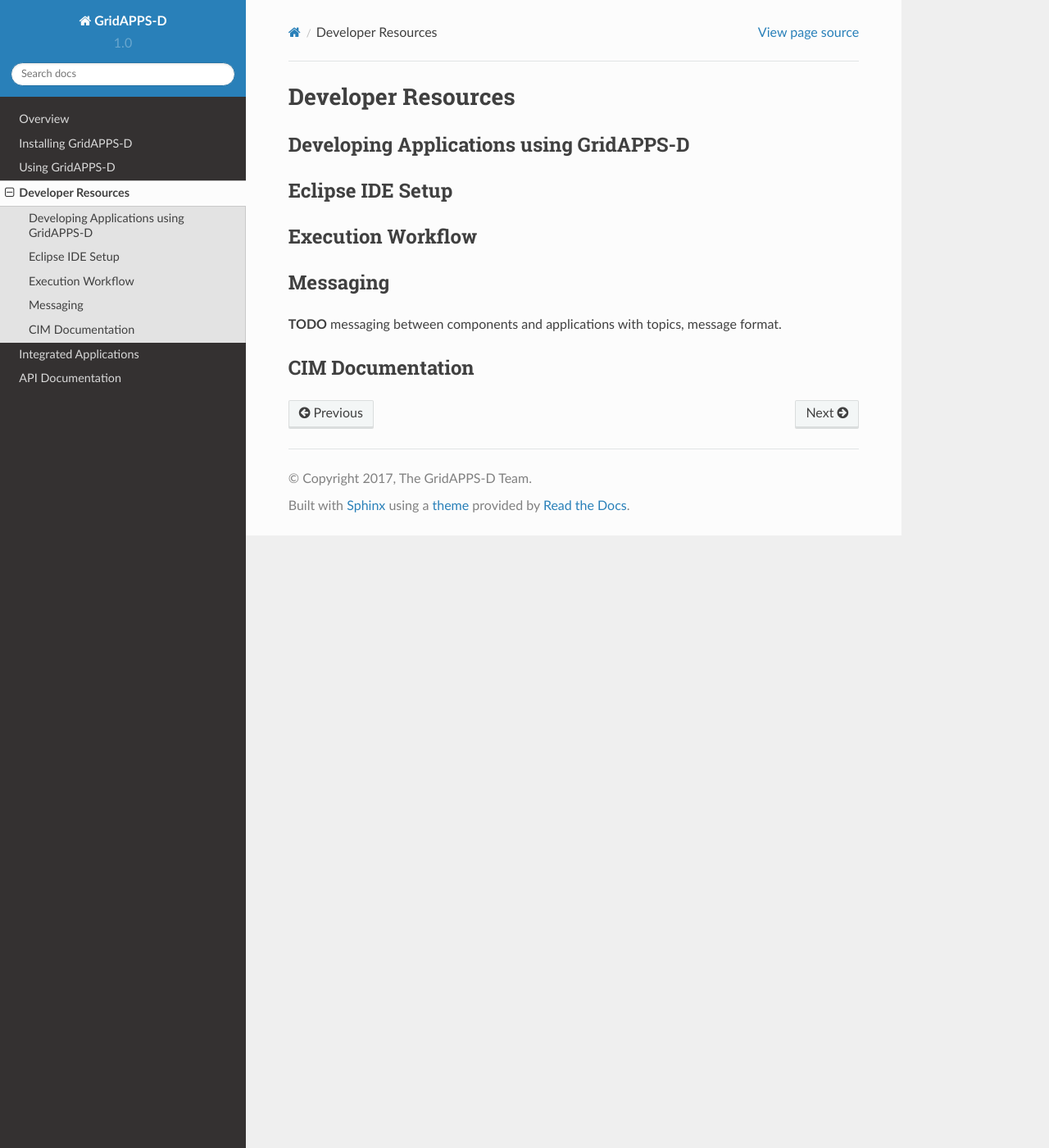
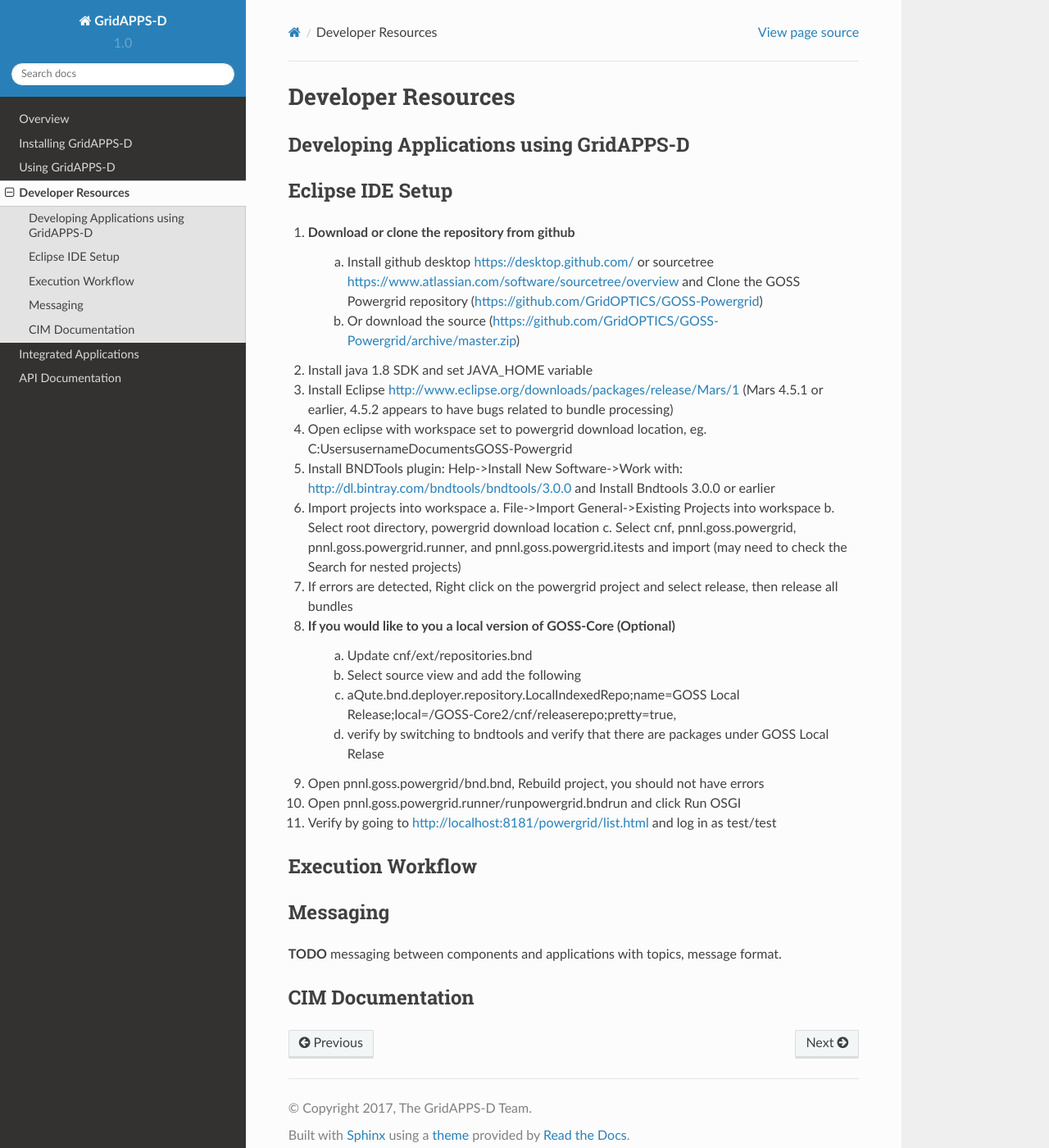
Before and after one commit to GRIDAPPSD/GOSS-GridAPPS-D, a Sphinx documentation site: the page built from docs/source/developer_resources/index.rst, in a window 1280 px wide and 1400 px high. Shown: the whole window at 82% size. Built offline with Sphinx 7.4.7 and the Read the Docs theme 2.0.0, drawn with Linux system fonts in a browser that asks for light colours; pages that are not in the unit, such as notebooks, are missing from menus.

Commit message:
Update index.rst

```diff
--- a/docs/source/developer_resources/index.rst
+++ b/docs/source/developer_resources/index.rst
@@ -10,6 +10,23 @@
 
 Eclipse IDE Setup
 -----------------
+1. Download or clone the repository from github
+       a. Install github desktop https://desktop.github.com/ or sourcetree https://www.atlassian.com/software/sourcetree/overview and Clone the GOSS Powergrid repository (https://github.com/GridOPTICS/GOSS-Powergrid)
+       b. Or download the source (https://github.com/GridOPTICS/GOSS-Powergrid/archive/master.zip)
+#. Install java 1.8 SDK and set JAVA_HOME variable
+#. Install Eclipse http://www.eclipse.org/downloads/packages/release/Mars/1 (Mars 4.5.1 or earlier, 4.5.2 appears to have bugs related to bundle processing)
+#. Open eclipse with workspace set to powergrid download location, eg. C:\Users\username\Documents\GOSS-Powergrid
+#. Install BNDTools plugin: Help->Install New Software->Work with: http://dl.bintray.com/bndtools/bndtools/3.0.0 and Install Bndtools 3.0.0 or earlier
+#. Import projects into workspace a. File->Import General->Existing Projects into workspace b. Select root directory, powergrid download location c. Select cnf, pnnl.goss.powergrid, pnnl.goss.powergrid.runner, and pnnl.goss.powergrid.itests and import (may need to check the Search for nested projects)
+#. If errors are detected, Right click on the powergrid project and select release, then release all bundles
+#. If you would like to you a local version of GOSS-Core (Optional)
+       a. Update cnf/ext/repositories.bnd
+       b. Select source view and add the following
+       c. aQute.bnd.deployer.repository.LocalIndexedRepo;name=GOSS Local Release;local=/GOSS-Core2/cnf/releaserepo;pretty=true,
+       d. verify by switching to bndtools and verify that there are packages under GOSS Local Relase
+#. Open pnnl.goss.powergrid/bnd.bnd, Rebuild project, you should not have errors
+#. Open pnnl.goss.powergrid.runner/runpowergrid.bndrun and click Run OSGI
+#. Verify by going to http://localhost:8181/powergrid/list.html and log in as test/test
 
 Execution Workflow
 ------------------
```
